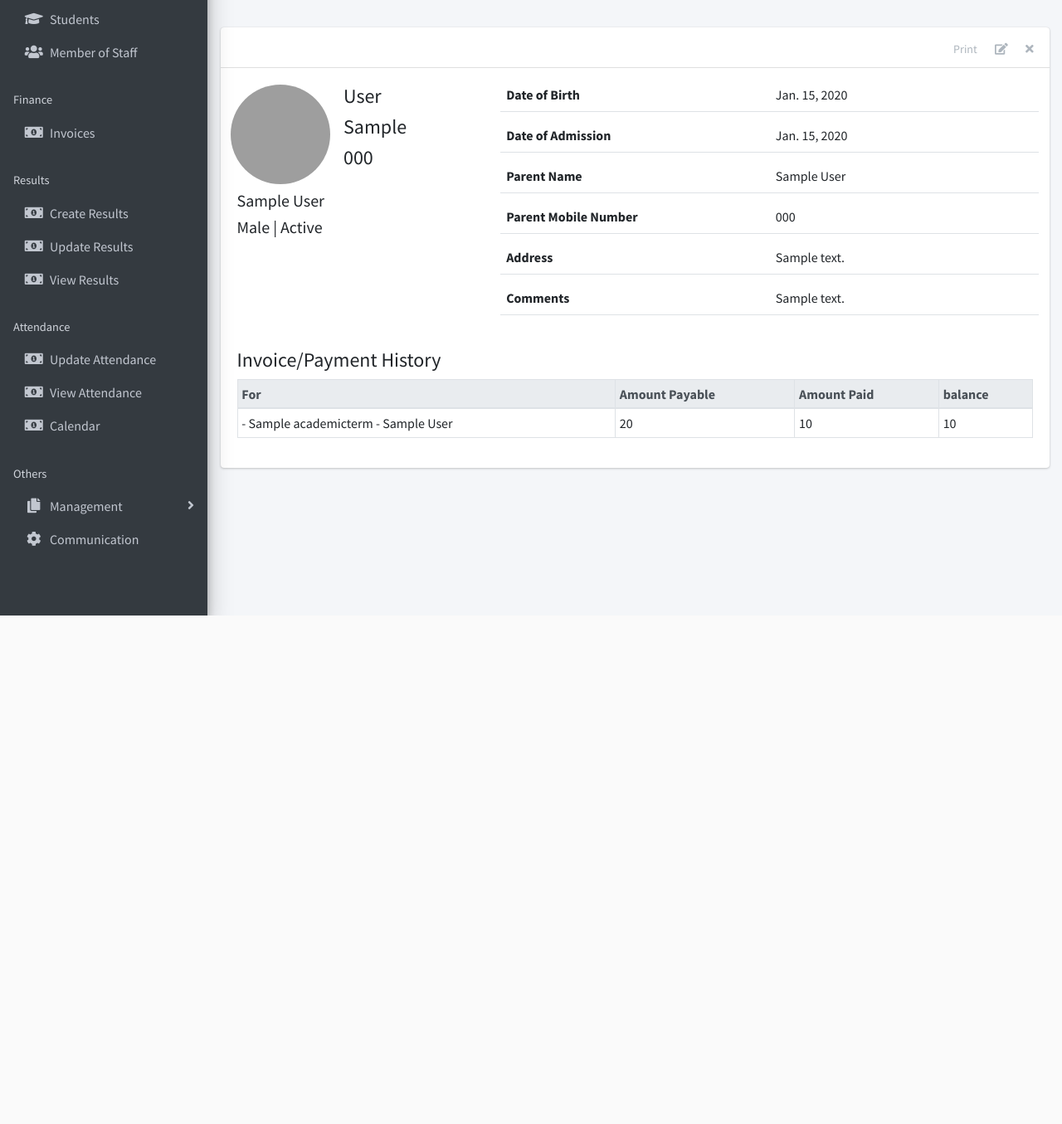
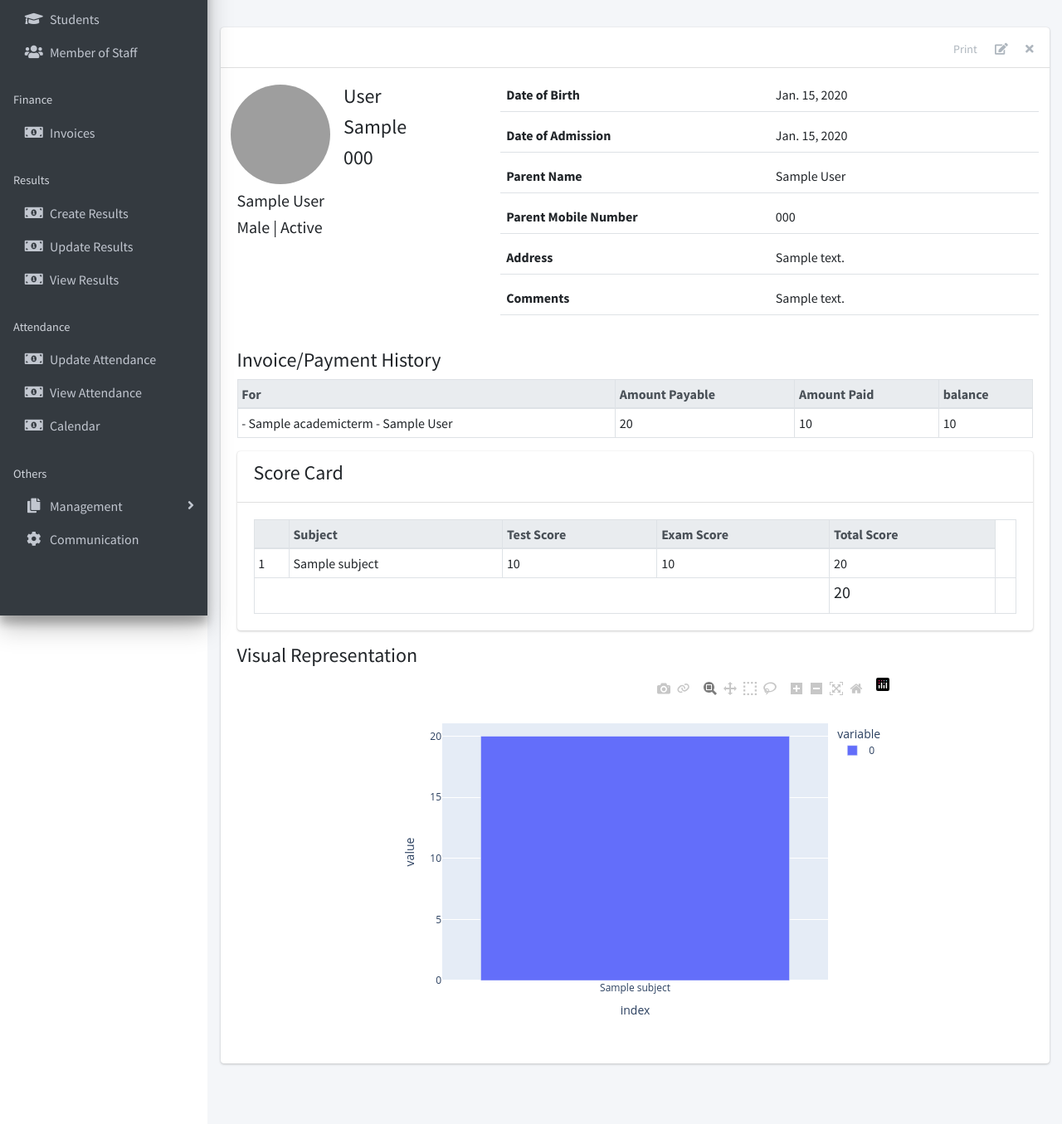
Before and after one commit to WebLaunchDevelopers/schoobees, a Django app: page /student/1/ in a window 1280 px wide. Shown: the part 58-1413 px from the top of the page at 83% size. Before the commit the page ends 800 px from the top, so only its background shows below. Run offline with Django 3.2, Linux system fonts and the light colour scheme; a user stored in the database is signed in; tables that the repository leaves empty hold one stand-in row (values such as "Sample post"); data that the repository does not hold is empty; some libraries are stand-ins or nearby versions; grey boxes are pictures that could not be loaded.

Commit message:
Student detail view updated

```diff
--- a/apps/students/templates/students/student_detail.html
+++ b/apps/students/templates/students/student_detail.html
@@ -128,6 +128,56 @@
     {% endif %}
 
 
+    <div class="card">
+      <div class="card-header">
+        <h4>Score Card </h4>
+       </div>
+      <div class="card-body">
+        <table class="table table-bordered table-sm">
+          <thead class="thead-light">
+            <tr>
+              <th></th>
+              <th>Subject</th>
+              <th>Test Score</th>
+              <th>Exam Score</th>
+              <th>Total Score</th>
+            </tr>
+          </thead>
+          <tbody>
+            {% for subject,data in result.items %}
+              <tr>
+                <td>{{ forloop.counter }}</td>
+                <td>{{ subject }}</td>
+                <td>{{ data.test }}</td>
+                <td>{{ data.exam }}</td>
+                <td>{{ data.score }}</td>
+              </tr>
+            {% endfor %}
+          </tbody>
+          <tfoot>
+            <tr>
+              <td colspan="4"></td>
+              <td><h5>{{ total }}</h5></td>
+
+              <td></td>
+            </tr>
+          </tfoot>
+        </table>
 
 
+      </div>
+    </div>
+
+          <!--Date representation-->
+          <h4>Visual Representation</h4>
+          <div class="row d-flex justify-content-center">
+            <div class="chart-container" style=" width:50vw">
+              <div class="container">
+              {% autoescape off %}
+              {{chart}}
+              {% endautoescape %}
+              </div>
+            </div>
+          </div>
+
 {% endblock content %}
--- a/apps/students/views.py
+++ b/apps/students/views.py
@@ -7,11 +7,17 @@ from django.http import HttpResponse
 from django.urls import reverse_lazy
 from django.views.generic import DetailView, ListView, View
 from django.views.generic.edit import CreateView, DeleteView, UpdateView
+from django.shortcuts import render
 
 from apps.finance.models import Invoice
 
 from .models import Student, StudentBulkUpload
 
+from apps.result.models import Result
+from apps.corecode.models import StudentClass
+from plotly.offline import plot
+import plotly.express as px
+import pandas as pd
 
 class StudentListView(LoginRequiredMixin, ListView):
     model = Student
@@ -30,6 +36,27 @@ class StudentDetailView(LoginRequiredMixin, DetailView):
     def get_context_data(self, **kwargs):
         context = super(StudentDetailView, self).get_context_data(**kwargs)
         context["payments"] = Invoice.objects.filter(student=self.object)
+        results = Result.objects.filter(student=self.object)
+        subjects,subject,marks=dict(),list(),list()
+        score,total=0,0
+        for result in results:
+            test=result.test_score
+            exam=result.exam_score
+            score+=result.test_score + result.exam_score
+            total+=score
+            subjects[str(result.subject)]={"test":test,"exam":exam,"score":score}
+
+            subject.append(str(result.subject))
+            marks.append(score)
+
+        df=pd.DataFrame(marks,subject)
+        fig = px.bar(df)
+        chart=plot(fig,output_type="div")
+
+        context["result"]=subjects
+        context["total"]=total
+        context["chart"]=chart
+        print("---------------->",context)
         return context
 
 
```
Also changed, not shown: apps/result/views.py (+3 -7 lines), apps/result/templates/result/all_results.html (line endings or trailing spaces).
